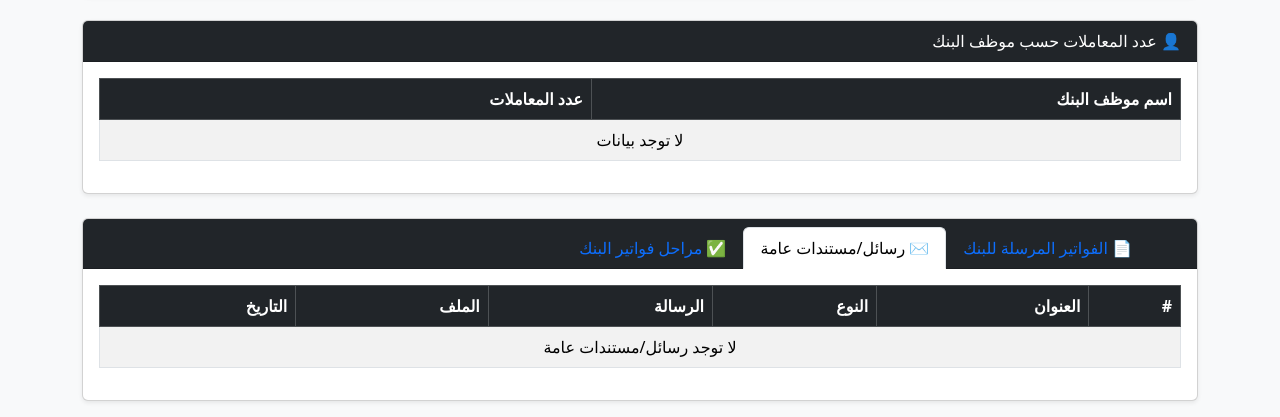
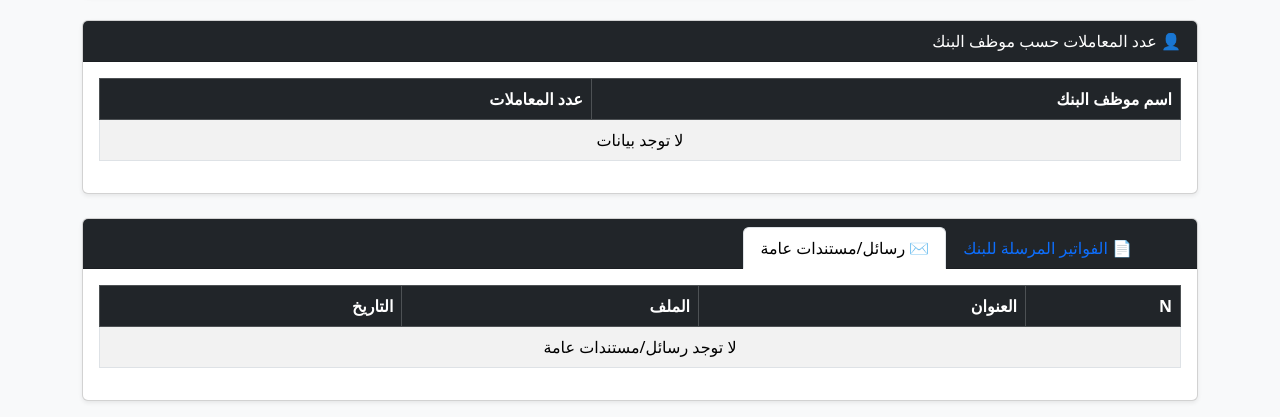
Before and after one commit to citybeachgulf-droid/valeu, a Flask app: template erp-valuation/templates/bank_detail.html in a window 1280 px wide. Shown: the part 393-810 px from the top of the page. Run offline with Flask 3, Linux system fonts and the light colour scheme; the template is opened without the code that fills it: values that come from a table or form of the project are taken from there, others are empty; data comes from the database, SQL or seed files in the repository.

Commit message:
Update bank_detail.html

```diff
--- a/erp-valuation/templates/bank_detail.html
+++ b/erp-valuation/templates/bank_detail.html
@@ -113,9 +113,7 @@
         <li class="nav-item" role="presentation">
           <button class="nav-link {{ 'active' if active_tab == 'general-docs' else '' }}" id="general-docs-tab" data-bs-toggle="tab" data-bs-target="#general-docs" type="button" role="tab" aria-selected="{{ 'true' if active_tab == 'general-docs' else 'false' }}">✉️ رسائل/مستندات عامة</button>
         </li>
-        <li class="nav-item" role="presentation">
-          <button class="nav-link" id="stages-tab" data-bs-toggle="tab" data-bs-target="#stages" type="button" role="tab">✅ مراحل فواتير البنك</button>
-        </li>
+
       </ul>
     </div>
     <div class="card-body">
@@ -158,10 +156,8 @@
             <table class="table table-bordered table-striped">
               <thead class="table-dark">
                 <tr>
-                  <th>#</th>
+                  <th>N</th>
                   <th>العنوان</th>
-                  <th>النوع</th>
-                  <th>الرسالة</th>
                   <th>الملف</th>
                   <th>التاريخ</th>
                 </tr>
@@ -171,8 +167,6 @@
                 <tr>
                   <td>{{ d.id }}</td>
                   <td>{{ d.title }}</td>
-                  <td>{{ d.doc_type or '-' }}</td>
-                  <td style="max-width:400px; white-space:pre-wrap">{{ d.message or '-' }}</td>
                   <td>
                     {% if d.file %}
                       <a class="btn btn-sm btn-outline-primary" href="{{ url_for('uploaded_file', filename=d.file) }}" target="_blank">فتح</a>
```
